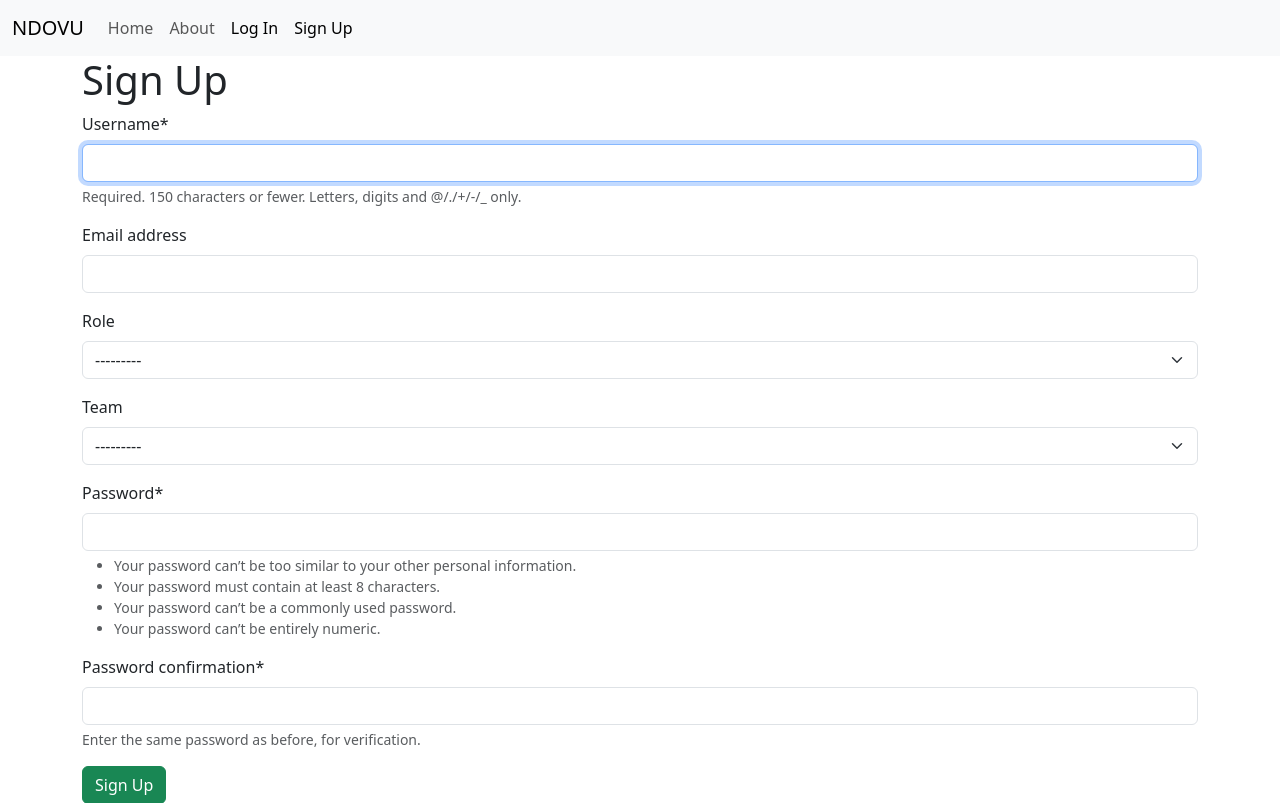
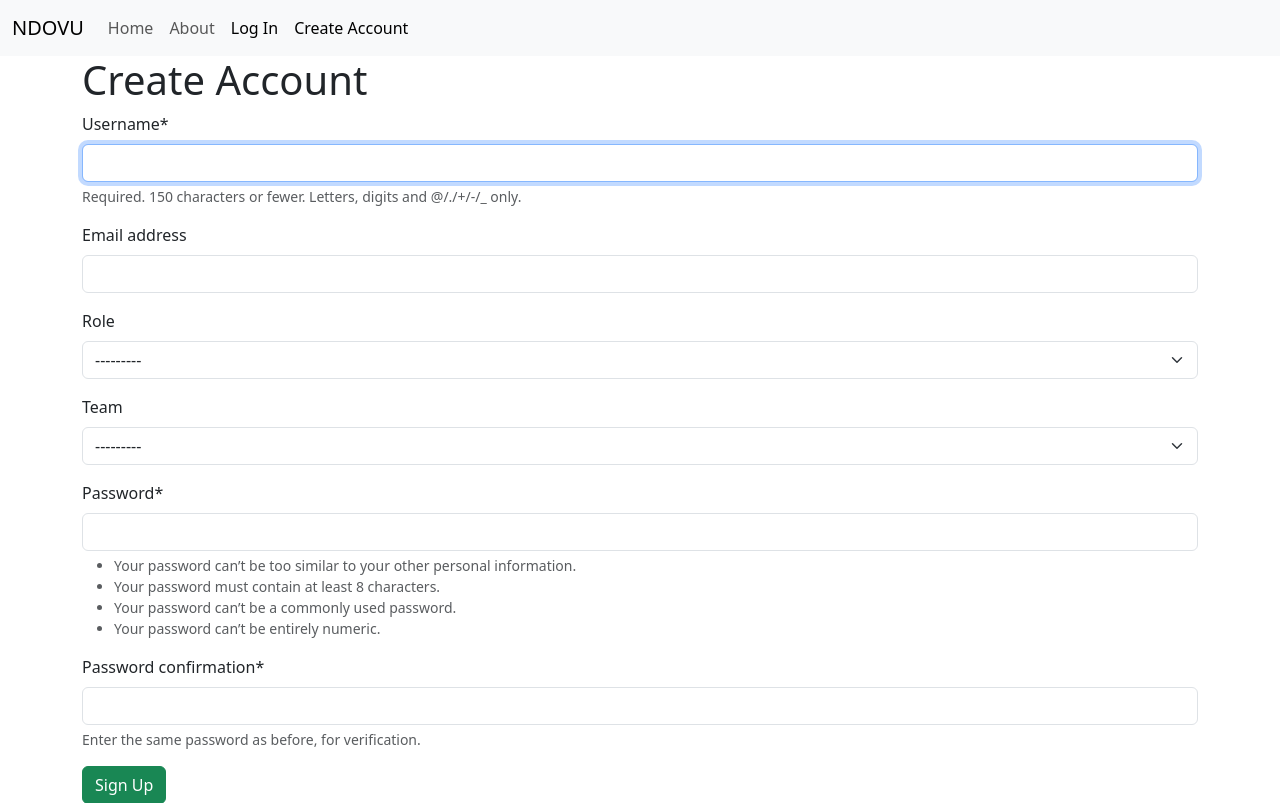
Before and after one commit to cnkya/Issue_mgr, a Django app: page /accounts/signup/ in a window 1280 px wide. Shown: the top 803 px of the page. Run offline with Django 5.2, Linux system fonts and the light colour scheme; some libraries are stand-ins or nearby versions.

Commit message:
Final report

```diff
--- a/issues/views.py
+++ b/issues/views.py
@@ -16,6 +16,7 @@ from django.contrib.auth.mixins import (
 class IssueListView(LoginRequiredMixin, ListView):    #scan operation
     template_name = "issues/list.html"
     model = Issue
+
 
 
 
--- a/templates/base.html
+++ b/templates/base.html
@@ -37,7 +37,7 @@
                     </form>
                     {% else %}
                     <a class="nav-link active" aria-current="page" href="{% url 'login' %}">Log In</a>
-                    <a class="nav-link active" aria-current="page" href="{% url 'signup' %}">Sign Up</a>
+                    <a class="nav-link active" aria-current="page" href="{% url 'signup' %}">Create Account</a>
                 </li>
                 {% endif %}
 
--- a/templates/registration/signup.html
+++ b/templates/registration/signup.html
@@ -2,10 +2,10 @@
 {% load crispy_forms_tags %}
 
 
-{% block title %}Log In{% endblock title %}
+{% block title %}Create Account{% endblock title %}
 
 {% block content %}
-<h1>Sign Up</h1>
+<h1>Create Account</h1>
 <form method="POST">
     {% csrf_token %}
     {{ form|crispy }}
```
Also changed, not shown: templates/issues/list.html (+4 -4 lines), db.sqlite3.
